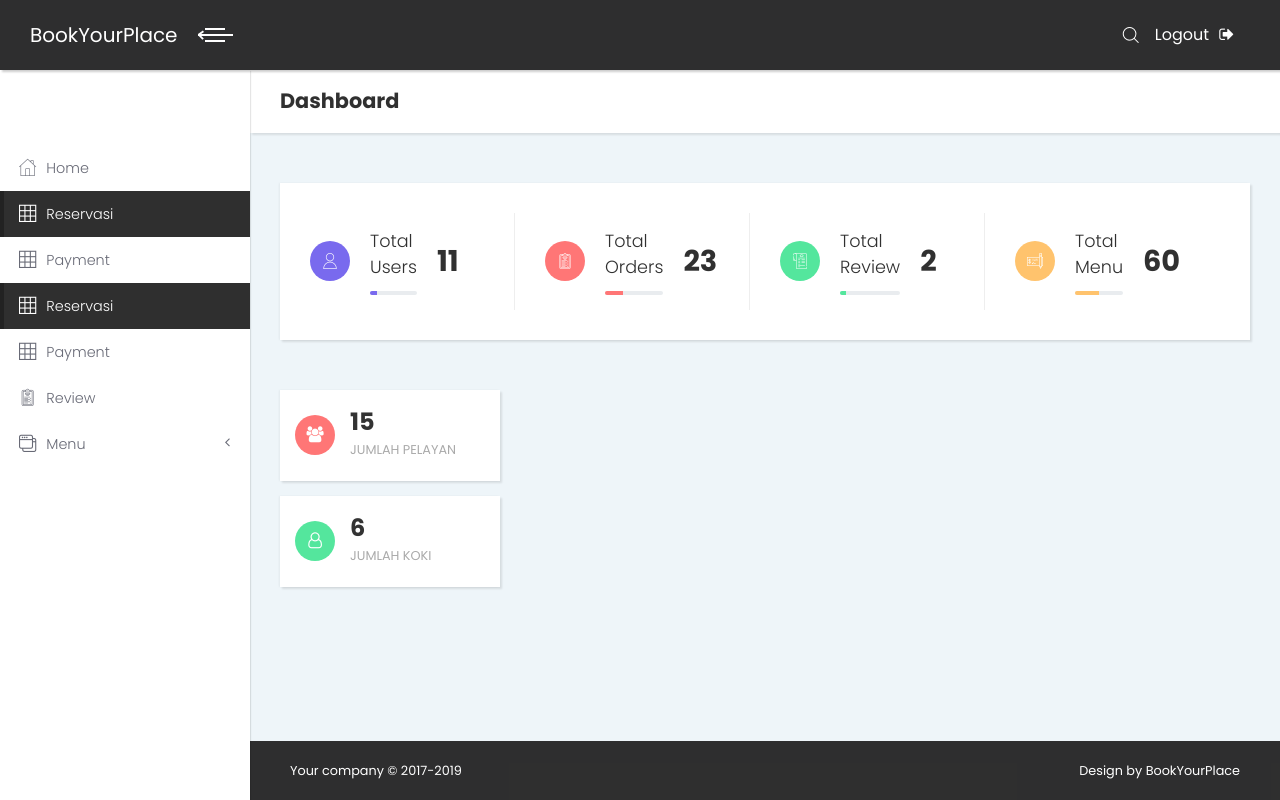
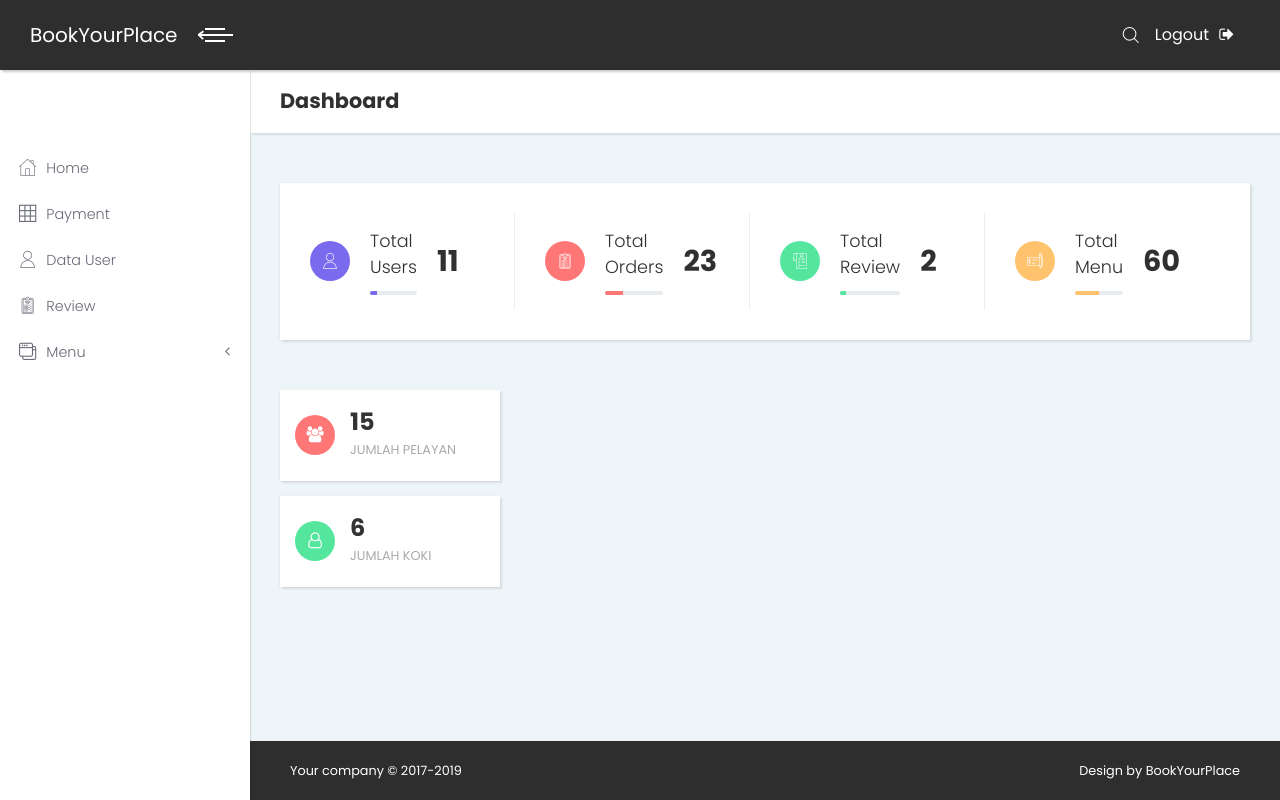
Before and after one commit to Bookyourplace/KelompokC_RPL_DY_2018, a PHP site: page /rpl1/dashboard/index.php in a window 1280 px wide. Run offline with PHP 8.4, Linux system fonts and the light colour scheme; a user stored in the database is signed in; data comes from the database, SQL or seed files in the repository.

Commit message:
ubah sidebar

```diff
--- a/includes/admin/sidebar.php
+++ b/includes/admin/sidebar.php
@@ -10,12 +10,8 @@
           <!-- Sidebar Navidation Menus--><!--<span class="heading">Main</span>-->
           <ul class="list-unstyled">
                     <li><a href="index.php"> <i class="icon-home"></i>Home </a></li>
-                    <li class="active"><a href="reservasi.php"> <i class="icon-grid"></i>Reservasi </a></li>
                     <li><a href="confirm_payment.php"> <i class="icon-grid"></i>Payment</a></li>
-
-                    <li class="active"><a href="reservasi.php"> <i class="icon-grid"></i>Reservasi </a></li>
-                    <li><a href="confirm_payment.php"> <i class="icon-grid"></i>Payment</a></li>
-
+                    <li><a href="data_user.php"> <i class="icon-user"></i>Data User </a></li>
                     <li><a href="review.php"> <i class="icon-padnote"></i>Review </a></li>
                     <li><a href="#exampledropdownDropdown" aria-expanded="false" data-toggle="collapse"> <i class="icon-interface-windows"></i>Menu </a>
                       <ul id="exampledropdownDropdown" class="collapse list-unstyled ">
```
